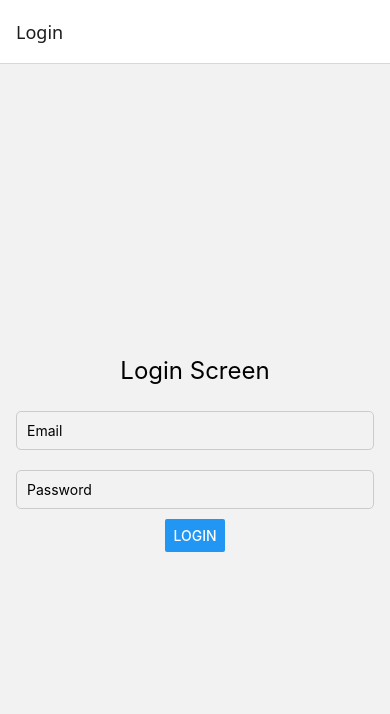
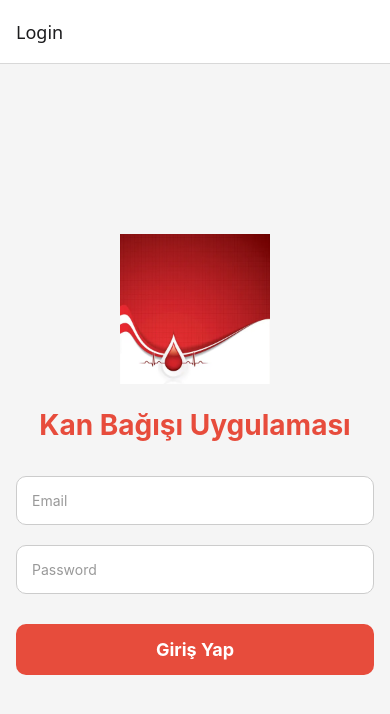
Before and after one commit to seriftales/Hemolink, a React Native app in the folder frontend/: screen /Login in a window 390 px wide. Shown: the top 714 px of the page. Built offline with nearby package versions, Linux system fonts and the light colour scheme.

Commit message:
Ekranlar güncellendi , görsellendirme ve renklendirme yapıldı

```diff
--- a/frontend/components/Button.js
+++ b/frontend/components/Button.js
@@ -11,14 +11,17 @@ const Button = ({ title, onPress }) => {
 
 const styles = StyleSheet.create({
   button: {
-    backgroundColor: '#007BFF',
-    padding: 10,
-    borderRadius: 5,
+    backgroundColor: '#e74c3c',
+    padding: 15,
+    borderRadius: 10,
     alignItems: 'center',
+    marginTop: 20,
+    width: '80%',
   },
   buttonText: {
     color: '#fff',
-    fontSize: 16,
+    fontSize: 18,
+    fontWeight: 'bold',
   },
 });
 
--- a/frontend/components/FormInput.js
+++ b/frontend/components/FormInput.js
@@ -9,6 +9,7 @@ const FormInput = ({ placeholder, value, onChangeText, secureTextEntry }) => {
       value={value}
       onChangeText={onChangeText}
       secureTextEntry={secureTextEntry}
+      placeholderTextColor="#999"
     />
   );
 };
@@ -16,11 +17,12 @@ const FormInput = ({ placeholder, value, onChangeText, secureTextEntry }) => {
 const styles = StyleSheet.create({
   input: {
     width: '100%',
-    padding: 10,
+    padding: 15,
     marginVertical: 10,
     borderWidth: 1,
     borderColor: '#ccc',
-    borderRadius: 5,
+    borderRadius: 10,
+    backgroundColor: '#fff',
   },
 });
 
--- a/frontend/screens/HomeScreen.js
+++ b/frontend/screens/HomeScreen.js
@@ -1,5 +1,5 @@
 import React from 'react';
-import { View, Text, StyleSheet } from 'react-native';
+import { View, Text, StyleSheet, Image } from 'react-native';
 import Header from '../components/Header';
 import Button from '../components/Button';
 
@@ -7,7 +7,9 @@ const HomeScreen = () => {
   return (
     <View style={styles.container}>
       <Header title="Kan Bağışı Uygulaması" />
-      <View style={styles.buttonContainer}>
+      <View style={styles.content}>
+        <Image source={require('../assets/blood-drop.png')} style={styles.image} />
+        <Text style={styles.welcomeText}>Hoş Geldiniz!</Text>
         <Button title="Bağış Yap" onPress={() => alert('Bağış yapıldı!')} />
       </View>
     </View>
@@ -17,11 +19,24 @@ const HomeScreen = () => {
 const styles = StyleSheet.create({
   container: {
     flex: 1,
+    backgroundColor: '#f5f5f5',
   },
-  buttonContainer: {
+  content: {
     flex: 1,
     justifyContent: 'center',
     alignItems: 'center',
+    padding: 16,
+  },
+  image: {
+    width: 150,
+    height: 150,
+    marginBottom: 24,
+  },
+  welcomeText: {
+    fontSize: 24,
+    fontWeight: 'bold',
+    color: '#e74c3c',
+    marginBottom: 24,
   },
 });
 
--- a/frontend/screens/LoginScreen.js
+++ b/frontend/screens/LoginScreen.js
@@ -1,5 +1,5 @@
 import React, { useState } from 'react';
-import { View, Text, Button, StyleSheet } from 'react-native';
+import { View, Text, StyleSheet, TouchableOpacity, Image } from 'react-native';
 import FormInput from '../components/FormInput';
 
 const LoginScreen = ({ navigation }) => {
@@ -8,7 +8,8 @@ const LoginScreen = ({ navigation }) => {
 
   return (
     <View style={styles.container}>
-      <Text style={styles.title}>Login Screen</Text>
+      <Image source={require('../assets/blood-donation.png')} style={styles.image} />
+      <Text style={styles.title}>Kan Bağışı Uygulaması</Text>
       <FormInput
         placeholder="Email"
         value={email}
@@ -20,7 +21,9 @@ const LoginScreen = ({ navigation }) => {
         onChangeText={setPassword}
         secureTextEntry
       />
-      <Button title="Login" onPress={() => navigation.navigate('Home')} />
+      <TouchableOpacity style={styles.button} onPress={() => navigation.navigate('Home')}>
+        <Text style={styles.buttonText}>Giriş Yap</Text>
+      </TouchableOpacity>
     </View>
   );
 };
@@ -31,10 +34,31 @@ const styles = StyleSheet.create({
     justifyContent: 'center',
     alignItems: 'center',
     padding: 16,
+    backgroundColor: '#f5f5f5',
+  },
+  image: {
+    width: 150,
+    height: 150,
+    marginBottom: 24,
   },
   title: {
-    fontSize: 24,
-    marginBottom: 16,
+    fontSize: 28,
+    fontWeight: 'bold',
+    color: '#e74c3c',
+    marginBottom: 24,
+  },
+  button: {
+    backgroundColor: '#e74c3c',
+    padding: 15,
+    borderRadius: 10,
+    alignItems: 'center',
+    marginTop: 20,
+    width: '100%',
+  },
+  buttonText: {
+    color: '#fff',
+    fontSize: 18,
+    fontWeight: 'bold',
   },
 });
 
```
Also changed, not shown: frontend/assets/blood-donation.png (added), frontend/assets/blood-drop.png (added).
